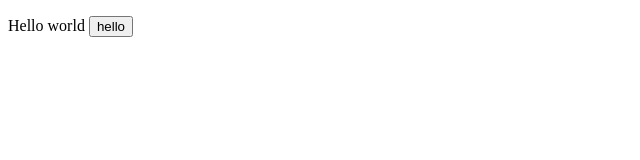
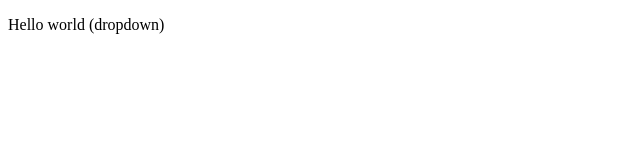
Before and after one commit to Rahul-2005-git/LocalRepo, a plain HTML site: page index.html in a window 1280 px wide. Shown: the full height of the page, 0-640 px from the left. Drawn offline with Linux system fonts and the light colour scheme.

Commit message:
dropdown

```diff
--- a/index.html
+++ b/index.html
@@ -6,6 +6,6 @@
     <title>Document</title>
 </head>
 <body>
-    <p>Hello world <button>hello</button></p>
+    <p>Hello world (dropdown)</p>
 </body>
 </html>
```
